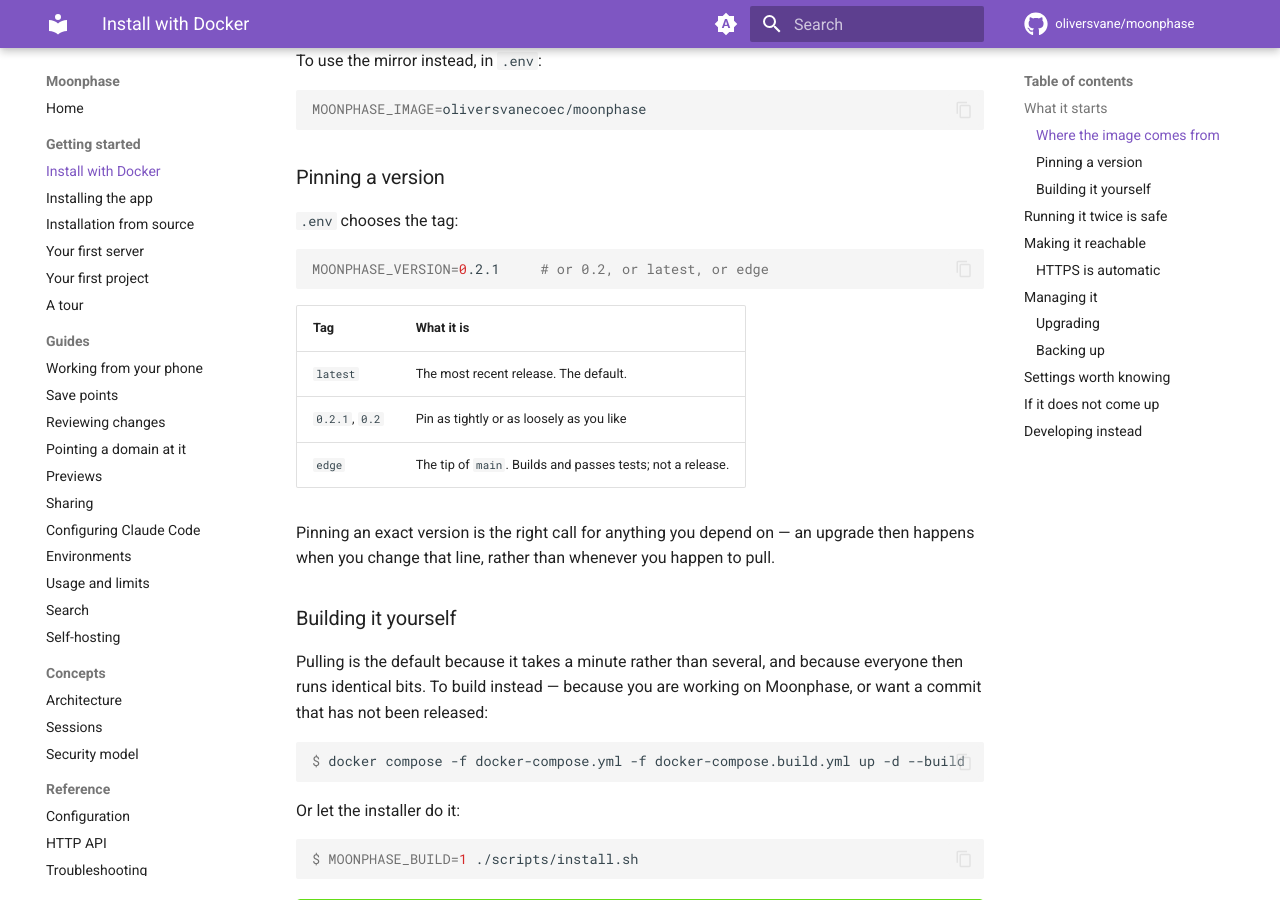
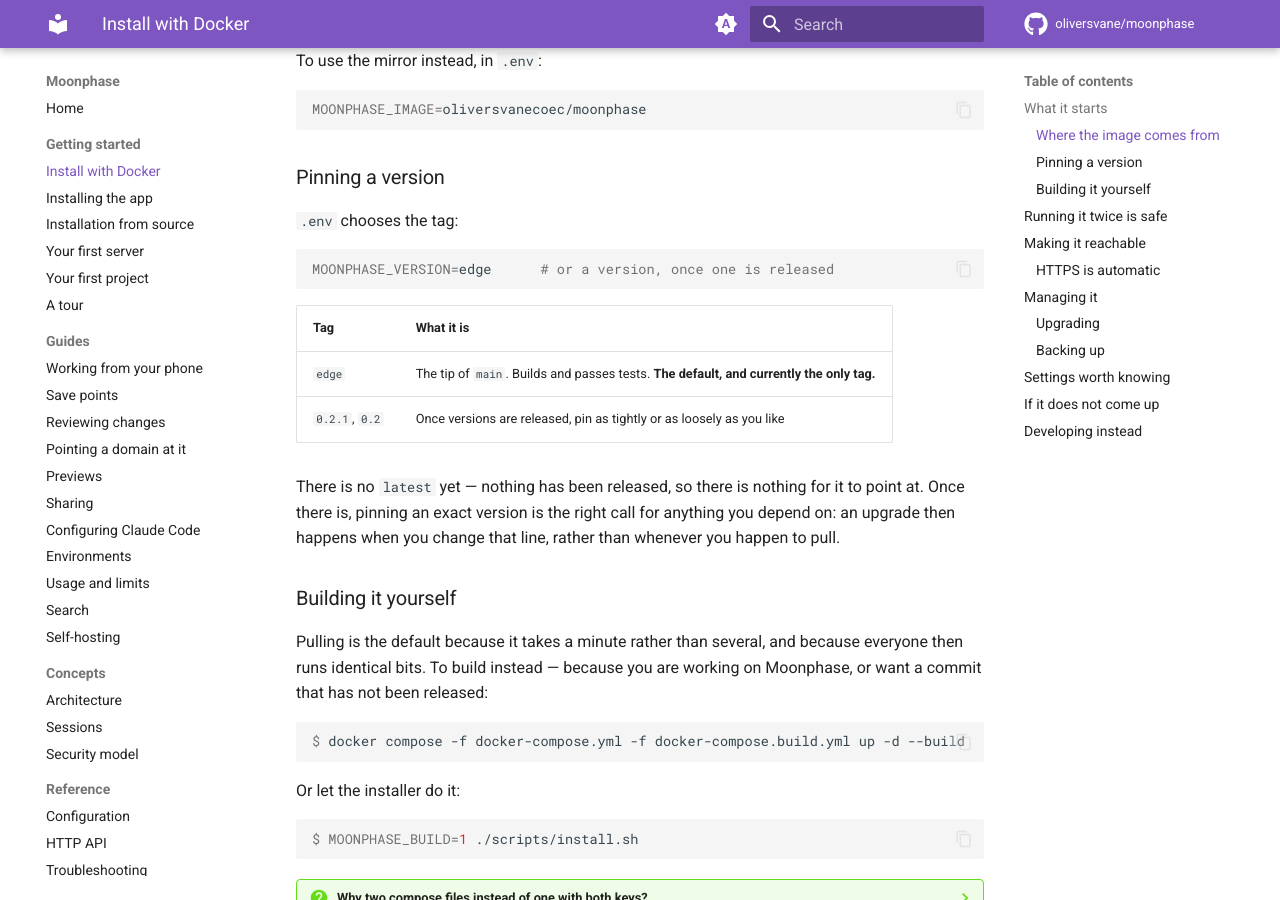
Before and after one commit to Co-Engineering/moonphase, an MkDocs documentation site: the page built from docs/getting-started/docker.md, in a window 1280 px wide and 900 px high, scrolled down 1679 px. Built offline with MkDocs 1.6.1 and Material for MkDocs 9.7.7, drawn with Linux system fonts in a browser that asks for light colours; comment, search, counter and statistics services are not loaded.

Commit message:
fix: a fresh install pulled an image tag that does not exist
The compose files and the installer both defaulted to `latest`, and nothing has
ever published `latest` — the workflow tags `edge` on main and semver on a tag,
which is correct, and no version has been released. The registry answers 404.

It was invisible because the installer falls back to building from source when a
pull fails, so a first install worked. It just took twenty minutes instead of
one, compiling an image that was sitting in the registry the whole time, with
nothing on screen to say that was what had happened.

Confirmed against the registry rather than assumed: `latest` 404s, `edge` 200s.

The documentation had the same fiction, describing `latest` as "the most recent
release. The default." — it now says there is no `latest` yet and why.

````diff
--- a/docker-compose.build.yml
+++ b/docker-compose.build.yml
@@ -16,5 +16,5 @@
     build:
       context: .
       dockerfile: docker/Dockerfile
-    image: ${MOONPHASE_IMAGE:-ghcr.io/oliversvane/moonphase}:${MOONPHASE_VERSION:-latest}
+    image: ${MOONPHASE_IMAGE:-ghcr.io/oliversvane/moonphase}:${MOONPHASE_VERSION:-edge}
     pull_policy: never
--- a/docker-compose.yml
+++ b/docker-compose.yml
@@ -114,7 +114,7 @@
     #
     # To run from source, add the override:
     #   docker compose -f docker-compose.yml -f docker-compose.build.yml up -d --build
-    image: ${MOONPHASE_IMAGE:-ghcr.io/oliversvane/moonphase}:${MOONPHASE_VERSION:-latest}
+    image: ${MOONPHASE_IMAGE:-ghcr.io/oliversvane/moonphase}:${MOONPHASE_VERSION:-edge}
     restart: unless-stopped
     depends_on:
       db:
--- a/docs/getting-started/docker.md
+++ b/docs/getting-started/docker.md
@@ -77,17 +77,18 @@
 `.env` chooses the tag:
 
 ```bash
-MOONPHASE_VERSION=0.2.1     # or 0.2, or latest, or edge
+MOONPHASE_VERSION=edge      # or a version, once one is released
 ```
 
 | Tag | What it is |
 | --- | ---------- |
-| `latest` | The most recent release. The default. |
-| `0.2.1`, `0.2` | Pin as tightly or as loosely as you like |
-| `edge` | The tip of `main`. Builds and passes tests; not a release. |
+| `edge` | The tip of `main`. Builds and passes tests. **The default, and currently the only tag.** |
+| `0.2.1`, `0.2` | Once versions are released, pin as tightly or as loosely as you like |
 
-Pinning an exact version is the right call for anything you depend on — an upgrade then
-happens when you change that line, rather than whenever you happen to pull.
+There is no `latest` yet — nothing has been released, so there is nothing for it
+to point at. Once there is, pinning an exact version is the right call for
+anything you depend on: an upgrade then happens when you change that line, rather
+than whenever you happen to pull.
 
 ### Building it yourself
 
````
Also changed, not shown: 1 other file.
